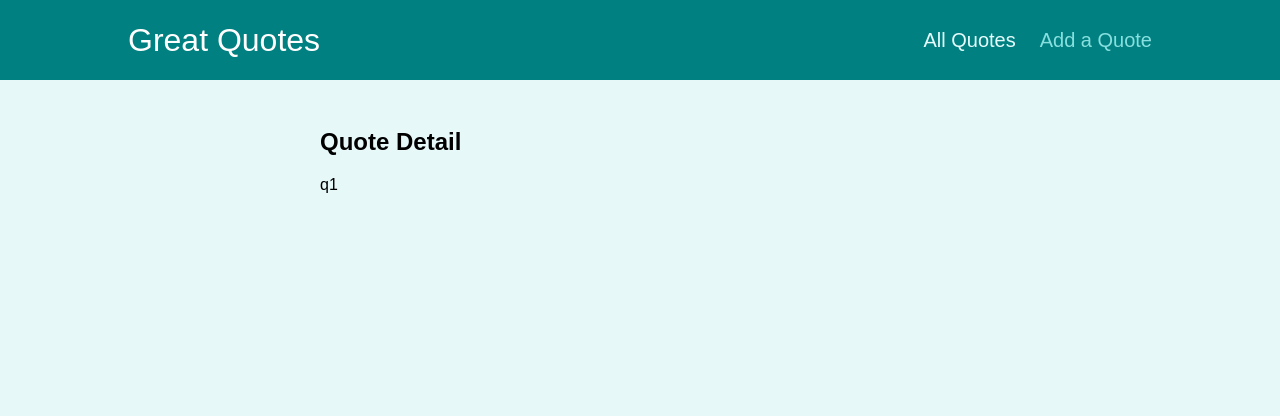
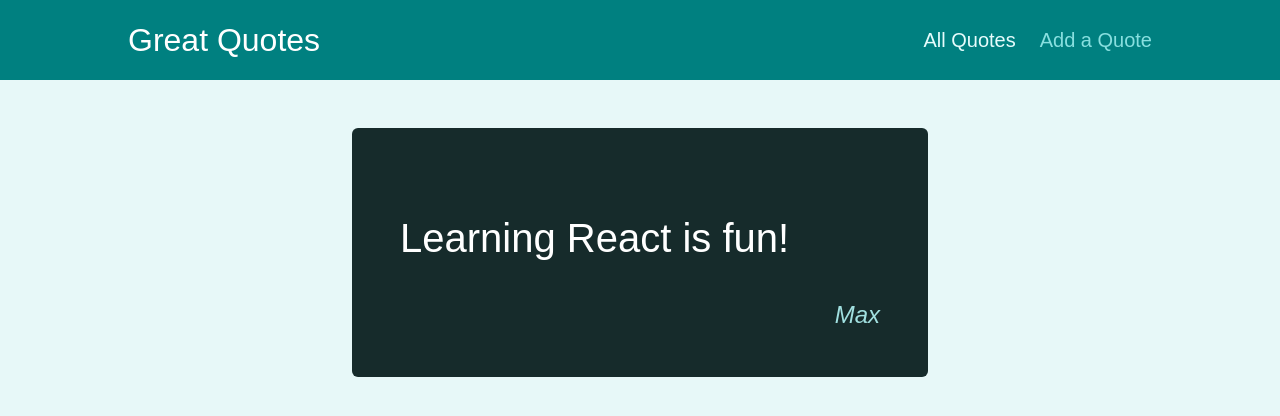
Before and after one commit to bpeltonc/react-router-practice, a React (Create React App) app: page /quotes/q1 in a window 1280 px wide. Shown: the top 416 px of the page. Built offline with nearby package versions, Linux system fonts and the light colour scheme.

Commit message:
added QuoteDetail feature

```diff
--- a/src/components/quotes/QuoteItem.js
+++ b/src/components/quotes/QuoteItem.js
@@ -1,4 +1,6 @@
-import classes from './QuoteItem.module.css';
+import { Link } from "react-router-dom";
+
+import classes from "./QuoteItem.module.css";
 
 const QuoteItem = (props) => {
   return (
@@ -9,9 +11,9 @@
         </blockquote>
         <figcaption>{props.author}</figcaption>
       </figure>
-      <a className='btn'>
+      <Link className="btn" to={`/quotes/${props.id}`}>
         View Fullscreen
-      </a>
+      </Link>
     </li>
   );
 };
--- a/src/pages/QuoteDetail.js
+++ b/src/pages/QuoteDetail.js
@@ -1,18 +1,30 @@
 import { useParams, Route } from "react-router";
 
+import HighlightedQuote from "../components/quotes/HighlightedQuote";
 import Comments from "../components/comments/Comments";
+import { Fragment } from "react";
+
+const DUMMY_QUOTES = [
+  { id: "q1", author: "Max", text: "Learning React is fun!" },
+  { id: "q2", author: "Maximilian", text: "Learning React is great!" },
+];
 
 const QuoteDetail = () => {
   const params = useParams();
 
+  const quote = DUMMY_QUOTES.find((quote) => quote.id === params.quoteId);
+
+  if (!quote) {
+    return <p>No quote found!</p>;
+  }
+
   return (
-    <section>
-      <h1>Quote Detail</h1>
-      <p>{params.quoteId}</p>
+    <Fragment>
+      <HighlightedQuote text={quote.text} author={quote.author} />
       <Route path={`/quotes/${params.quoteId}/comments`}>
         <Comments />
       </Route>
-    </section>
+    </Fragment>
   );
 };
 
```
Also changed, not shown: 1 other file (tests, documents, lock files or other folders).
